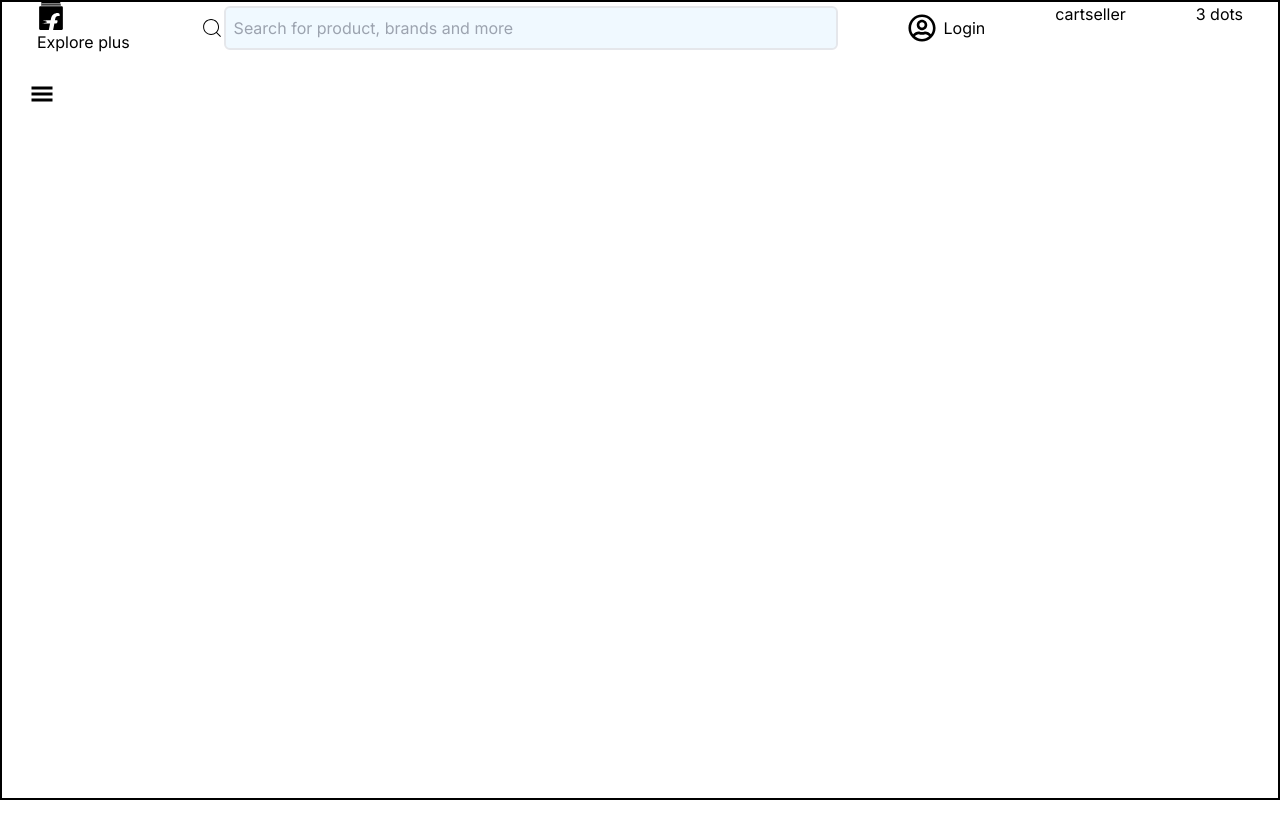
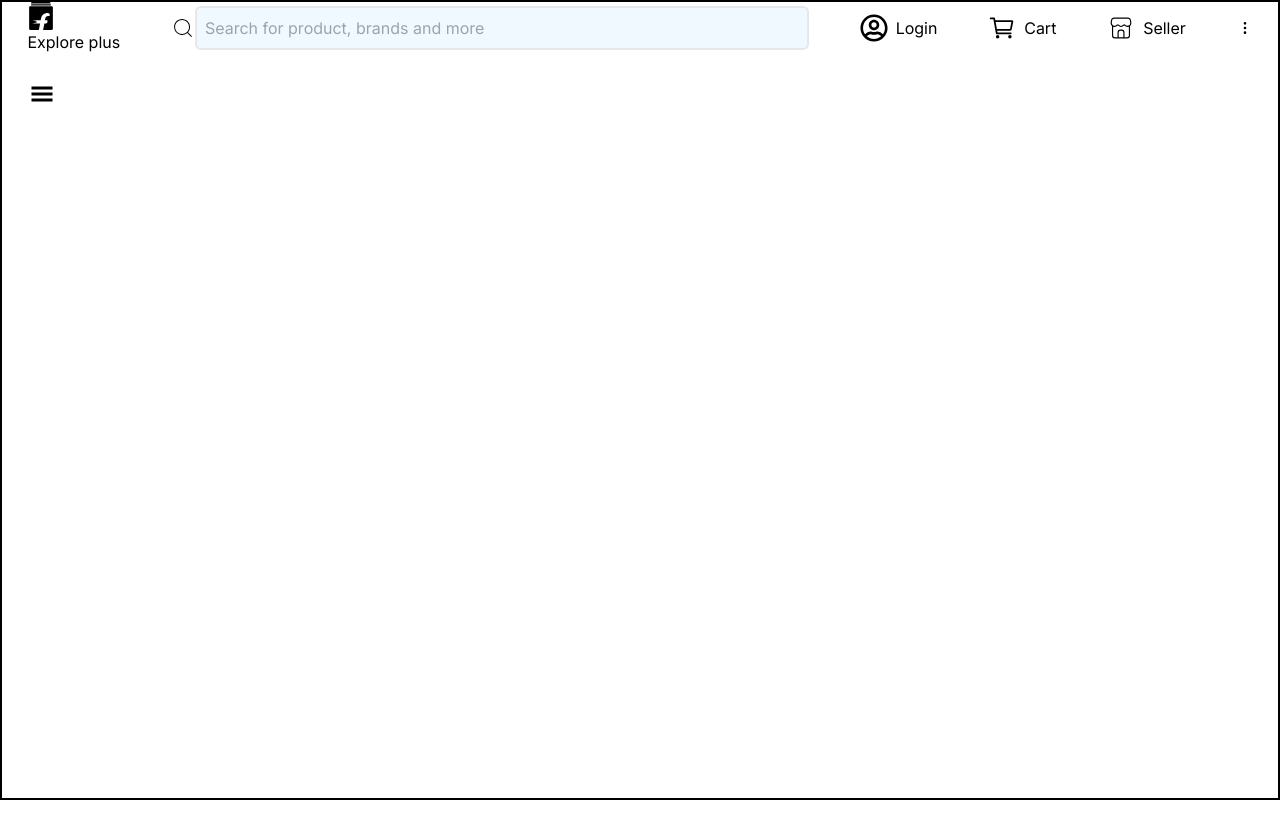
Before and after one commit to coderfrnd/E-commerce, a Next.js app: page / in a window 1280 px wide. Shown: the top 838 px of the page. Built offline with nearby package versions, Linux system fonts and the light colour scheme.

Commit message:
Desktop completed

```diff
--- a/src/app/Component/Header/Desktop.js
+++ b/src/app/Component/Header/Desktop.js
@@ -4,6 +4,9 @@ import React from "react";
 import { SiFlipkart } from "react-icons/si";
 import { CiSearch } from "react-icons/ci";
 import { FaRegUserCircle } from "react-icons/fa";
+import { IoCartOutline } from "react-icons/io5";
+import { CiShop } from "react-icons/ci";
+import { HiOutlineDotsVertical } from "react-icons/hi";
 
 
 
@@ -17,21 +20,36 @@ function Desktop() {
         </div>
 
         <div className="search flex flex-row items-center w-3/6">
-          <div className="search-icon cursor-pointer"> <CiSearch className="h-6 w-6" /> </div>
-          <input type="text" placeholder="Search for product, brands and more" className="search-bar border-solid border-2  rounded-md bg-sky-50 w-full p-2" />
+          <div className="search-icon cursor-pointer">
+            {" "}
+            <CiSearch className="h-6 w-6" />{" "}
+          </div>
+          <input
+            type="text"
+            placeholder="Search for product, brands and more"
+            className="search-bar border-solid border-2  rounded-md bg-sky-50 w-full p-2"
+          />
         </div>
 
         <div className="login flex flex-row items-center cursor-pointer hover:bg-sky-700">
-          <div className="user-icon"> <FaRegUserCircle className="h-7 w-7 mr-2" /> </div>
+          <div className="user-icon">
+            {" "}
+            <FaRegUserCircle className="h-7 w-7 mr-2" />{" "}
+          </div>
           <div className="login-text">Login</div>
         </div>
 
-        <div className="cart-seller flex flex-row">
-          <div className="cart">cart</div>
-          <div className="seller">seller</div>
+        <div className="flex flex-row items-center cart cursor-pointer">
+          <IoCartOutline className="h-7 w-7 mr-2" />
+          <div>Cart</div>
         </div>
 
-        <div className="three-dots">3 dots</div>
+        <div className="seller flex flex-row items-center cursor-pointer">
+        <CiShop className="h-7 w-7 mr-2" />
+        <div>Seller</div>
+        </div>
+
+        <div className="three-dots flex items-center cursor-pointer"> <HiOutlineDotsVertical /> </div>
       </header>
     </div>
   );
```
